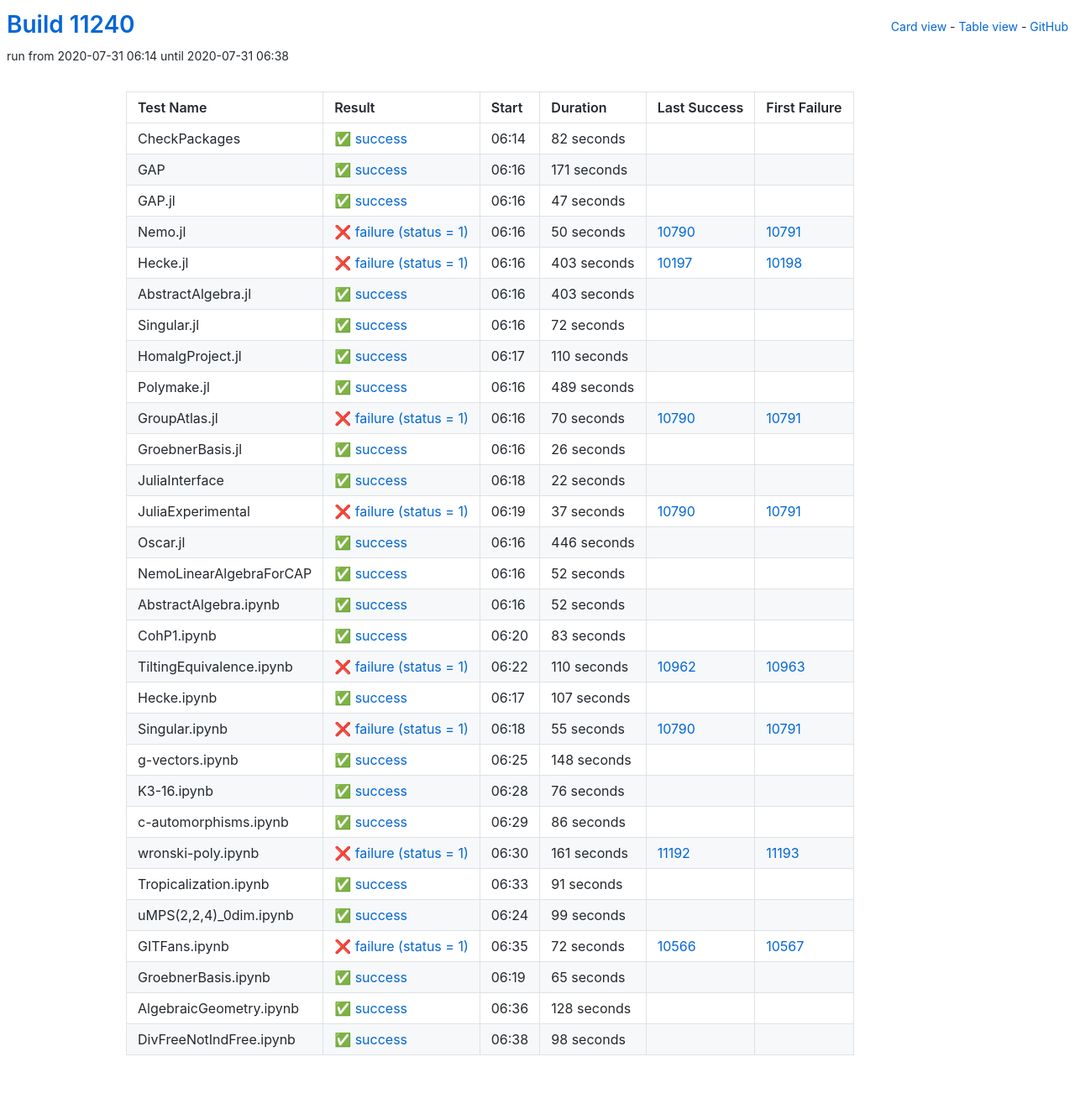
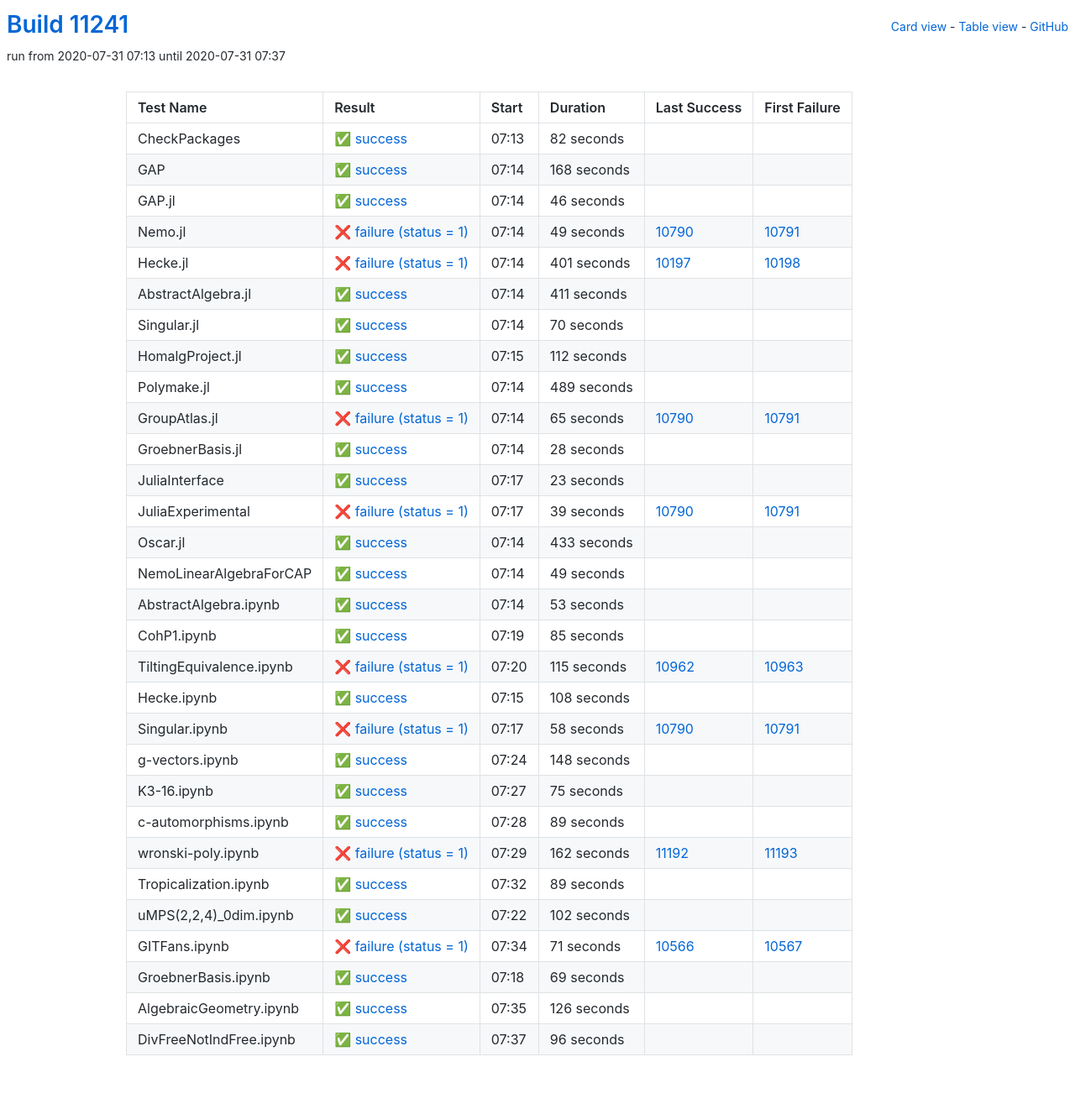
Before and after one commit to oscar-system/oscar-ci-status, a Jekyll site: the page built from table.html, in a window 1280 px wide. Shown: the whole page at 84% size. Built offline with Jekyll 4.4.1, drawn with Linux system fonts in a browser that asks for light colours.

Commit message:
Build #11241

```diff
--- a/_data/ci.yml
+++ b/_data/ci.yml
@@ -1,6 +1,6 @@
 ---
-build: 11240
-build_url: https://oscarci.mathematik.uni-kl.de/job/oscar/11240/
+build: 11241
+build_url: https://oscarci.mathematik.uni-kl.de/job/oscar/11241/
 job: oscar
 organization: oscar-system
 repo: oscar-ci-status
@@ -8,8 +8,8 @@
 tests:
 - name: CheckPackages
   id: checkpackages
-  log: https://oscarci.mathematik.uni-kl.de/job/oscar/11240/artifact/logs/build-11240/CheckPackages.log
-  start: 2020-07-31 06:14
+  log: https://oscarci.mathematik.uni-kl.de/job/oscar/11241/artifact/logs/build-11241/CheckPackages.log
+  start: 2020-07-31 07:13
   success: true
   exitcode: 0
   status: success
@@ -20,92 +20,92 @@
   first_failure_url:
 - name: GAP
   id: gap
-  log: https://oscarci.mathematik.uni-kl.de/job/oscar/11240/artifact/logs/build-11240/GAP.log
-  start: 2020-07-31 06:16
+  log: https://oscarci.mathematik.uni-kl.de/job/oscar/11241/artifact/logs/build-11241/GAP.log
+  start: 2020-07-31 07:14
   success: true
   exitcode: 0
   status: success
-  duration: 171
+  duration: 168
   last_success: false
   last_success_url:
   first_failure: false
   first_failure_url:
 - name: GAP.jl
   id: gap-jl
-  log: https://oscarci.mathematik.uni-kl.de/job/oscar/11240/artifact/logs/build-11240/GAP.jl.log
-  start: 2020-07-31 06:16
+  log: https://oscarci.mathematik.uni-kl.de/job/oscar/11241/artifact/logs/build-11241/GAP.jl.log
+  start: 2020-07-31 07:14
   success: true
   exitcode: 0
   status: success
-  duration: 47
+  duration: 46
   last_success: false
   last_success_url:
   first_failure: false
   first_failure_url:
 - name: Nemo.jl
   id: nemo-jl
-  log: https://oscarci.mathematik.uni-kl.de/job/oscar/11240/artifact/logs/build-11240/Nemo.jl.log
-  start: 2020-07-31 06:16
+  log: https://oscarci.mathematik.uni-kl.de/job/oscar/11241/artifact/logs/build-11241/Nemo.jl.log
+  start: 2020-07-31 07:14
   success: false
   exitcode: 1
   status: failure
-  duration: 50
+  duration: 49
   last_success: 10790
   last_success_url: https://oscarci.mathematik.uni-kl.de/job/oscar/10790/
   first_failure: 10791
   first_failure_url: https://oscarci.mathematik.uni-kl.de/job/oscar/10791/
 - name: Hecke.jl
   id: hecke-jl
-  log: https://oscarci.mathematik.uni-kl.de/job/oscar/11240/artifact/logs/build-11240/Hecke.jl.log
-  start: 2020-07-31 06:16
+  log: https://oscarci.mathematik.uni-kl.de/job/oscar/11241/artifact/logs/build-11241/Hecke.jl.log
+  start: 2020-07-31 07:14
   success: false
   exitcode: 1
   status: failure
-  duration: 403
+  duration: 401
   last_success: 10197
   last_success_url: https://oscarci.mathematik.uni-kl.de/job/oscar/10197/
   first_failure: 10198
   first_failure_url: https://oscarci.mathematik.uni-kl.de/job/oscar/10198/
 - name: AbstractAlgebra.jl
   id: abstractalgebra-jl
-  log: https://oscarci.mathematik.uni-kl.de/job/oscar/11240/artifact/logs/build-11240/AbstractAlgebra.jl.log
-  start: 2020-07-31 06:16
+  log: https://oscarci.mathematik.uni-kl.de/job/oscar/11241/artifact/logs/build-11241/AbstractAlgebra.jl.log
+  start: 2020-07-31 07:14
   success: true
   exitcode: 0
   status: success
-  duration: 403
+  duration: 411
   last_success: false
   last_success_url:
   first_failure: false
   first_failure_url:
 - name: Singular.jl
   id: singular-jl
-  log: https://oscarci.mathematik.uni-kl.de/job/oscar/11240/artifact/logs/build-11240/Singular.jl.log
-  start: 2020-07-31 06:16
+  log: https://oscarci.mathematik.uni-kl.de/job/oscar/11241/artifact/logs/build-11241/Singular.jl.log
+  start: 2020-07-31 07:14
   success: true
   exitcode: 0
   status: success
-  duration: 72
+  duration: 70
   last_success: false
   last_success_url:
   first_failure: false
   first_failure_url:
 - name: HomalgProject.jl
   id: homalgproject-jl
-  log: https://oscarci.mathematik.uni-kl.de/job/oscar/11240/artifact/logs/build-11240/HomalgProject.jl.log
-  start: 2020-07-31 06:17
+  log: https://oscarci.mathematik.uni-kl.de/job/oscar/11241/artifact/logs/build-11241/HomalgProject.jl.log
+  start: 2020-07-31 07:15
   success: true
   exitcode: 0
   status: success
-  duration: 110
+  duration: 112
   last_success: false
   last_success_url:
   first_failure: false
   first_failure_url:
 - name: Polymake.jl
   id: polymake-jl
-  log: https://oscarci.mathematik.uni-kl.de/job/oscar/11240/artifact/logs/build-11240/Polymake.jl.log
-  start: 2020-07-31 06:16
+  log: https://oscarci.mathematik.uni-kl.de/job/oscar/11241/artifact/logs/build-11241/Polymake.jl.log
+  start: 2020-07-31 07:14
   success: true
   exitcode: 0
   status: success
@@ -116,140 +116,140 @@
   first_failure_url:
 - name: GroupAtlas.jl
   id: groupatlas-jl
-  log: https://oscarci.mathematik.uni-kl.de/job/oscar/11240/artifact/logs/build-11240/GroupAtlas.jl.log
-  start: 2020-07-31 06:16
+  log: https://oscarci.mathematik.uni-kl.de/job/oscar/11241/artifact/logs/build-11241/GroupAtlas.jl.log
+  start: 2020-07-31 07:14
   success: false
   exitcode: 1
   status: failure
-  duration: 70
+  duration: 65
   last_success: 10790
   last_success_url: https://oscarci.mathematik.uni-kl.de/job/oscar/10790/
   first_failure: 10791
   first_failure_url: https://oscarci.mathematik.uni-kl.de/job/oscar/10791/
 - name: GroebnerBasis.jl
   id: groebnerbasis-jl
-  log: https://oscarci.mathematik.uni-kl.de/job/oscar/11240/artifact/logs/build-11240/GroebnerBasis.jl.log
-  start: 2020-07-31 06:16
+  log: https://oscarci.mathematik.uni-kl.de/job/oscar/11241/artifact/logs/build-11241/GroebnerBasis.jl.log
+  start: 2020-07-31 07:14
   success: true
   exitcode: 0
   status: success
-  duration: 26
+  duration: 28
   last_success: false
   last_success_url:
   first_failure: false
   first_failure_url:
 - name: JuliaInterface
   id: juliainterface
-  log: https://oscarci.mathematik.uni-kl.de/job/oscar/11240/artifact/logs/build-11240/JuliaInterface.log
-  start: 2020-07-31 06:18
+  log: https://oscarci.mathematik.uni-kl.de/job/oscar/11241/artifact/logs/build-11241/JuliaInterface.log
+  start: 2020-07-31 07:17
   success: true
   exitcode: 0
   status: success
-  duration: 22
+  duration: 23
   last_success: false
   last_success_url:
   first_failure: false
   first_failure_url:
 - name: JuliaExperimental
   id: juliaexperimental
-  log: https://oscarci.mathematik.uni-kl.de/job/oscar/11240/artifact/logs/build-11240/JuliaExperimental.log
-  start: 2020-07-31 06:19
+  log: https://oscarci.mathematik.uni-kl.de/job/oscar/11241/artifact/logs/build-11241/JuliaExperimental.log
+  start: 2020-07-31 07:17
   success: false
   exitcode: 1
   status: failure
-  duration: 37
+  duration: 39
   last_success: 10790
   last_success_url: https://oscarci.mathematik.uni-kl.de/job/oscar/10790/
   first_failure: 10791
   first_failure_url: https://oscarci.mathematik.uni-kl.de/job/oscar/10791/
 - name: Oscar.jl
   id: oscar-jl
-  log: https://oscarci.mathematik.uni-kl.de/job/oscar/11240/artifact/logs/build-11240/Oscar.jl.log
-  start: 2020-07-31 06:16
+  log: https://oscarci.mathematik.uni-kl.de/job/oscar/11241/artifact/logs/build-11241/Oscar.jl.log
+  start: 2020-07-31 07:14
   success: true
   exitcode: 0
   status: success
-  duration: 446
+  duration: 433
   last_success: false
   last_success_url:
   first_failure: false
   first_failure_url:
 - name: NemoLinearAlgebraForCAP
   id: nemolinearalgebraforcap
-  log: https://oscarci.mathematik.uni-kl.de/job/oscar/11240/artifact/logs/build-11240/NemoLinearAlgebraForCAP.log
-  start: 2020-07-31 06:16
+  log: https://oscarci.mathematik.uni-kl.de/job/oscar/11241/artifact/logs/build-11241/NemoLinearAlgebraForCAP.log
+  start: 2020-07-31 07:14
   success: true
   exitcode: 0
   status: success
-  duration: 52
+  duration: 49
   last_success: false
   last_success_url:
   first_failure: false
   first_failure_url:
 - name: AbstractAlgebra.ipynb
   id: abstractalgebra-ipynb
-  log: https://oscarci.mathematik.uni-kl.de/job/oscar/11240/artifact/logs/build-11240/AbstractAlgebra.ipynb.log
-  start: 2020-07-31 06:16
+  log: https://oscarci.mathematik.uni-kl.de/job/oscar/11241/artifact/logs/build-11241/AbstractAlgebra.ipynb.log
+  start: 2020-07-31 07:14
   success: true
   exitcode: 0
   status: success
-  duration: 52
+  duration: 53
   last_success: false
   last_success_url:
   first_failure: false
   first_failure_url:
 - name: CohP1.ipynb
   id: cohp1-ipynb
-  log: https://oscarci.mathematik.uni-kl.de/job/oscar/11240/artifact/logs/build-11240/CohP1.ipynb.log
-  start: 2020-07-31 06:20
+  log: https://oscarci.mathematik.uni-kl.de/job/oscar/11241/artifact/logs/build-11241/CohP1.ipynb.log
+  start: 2020-07-31 07:19
   success: true
   exitcode: 0
   status: success
-  duration: 83
+  duration: 85
   last_success: false
   last_success_url:
   first_failure: false
   first_failure_url:
 - name: TiltingEquivalence.ipynb
   id: tiltingequivalence-ipynb
-  log: https://oscarci.mathematik.uni-kl.de/job/oscar/11240/artifact/logs/build-11240/TiltingEquivalence.ipynb.log
-  start: 2020-07-31 06:22
+  log: https://oscarci.mathematik.uni-kl.de/job/oscar/11241/artifact/logs/build-11241/TiltingEquivalence.ipynb.log
+  start: 2020-07-31 07:20
   success: false
   exitcode: 1
   status: failure
-  duration: 110
+  duration: 115
   last_success: 10962
   last_success_url: https://oscarci.mathematik.uni-kl.de/job/oscar/10962/
   first_failure: 10963
   first_failure_url: https://oscarci.mathematik.uni-kl.de/job/oscar/10963/
 - name: Hecke.ipynb
   id: hecke-ipynb
-  log: https://oscarci.mathematik.uni-kl.de/job/oscar/11240/artifact/logs/build-11240/Hecke.ipynb.log
-  start: 2020-07-31 06:17
+  log: https://oscarci.mathematik.uni-kl.de/job/oscar/11241/artifact/logs/build-11241/Hecke.ipynb.log
+  start: 2020-07-31 07:15
   success: true
   exitcode: 0
   status: success
-  duration: 107
+  duration: 108
   last_success: false
   last_success_url:
   first_failure: false
   first_failure_url:
 - name: Singular.ipynb
   id: singular-ipynb
-  log: https://oscarci.mathematik.uni-kl.de/job/oscar/11240/artifact/logs/build-11240/Singular.ipynb.log
-  start: 2020-07-31 06:18
+  log: https://oscarci.mathematik.uni-kl.de/job/oscar/11241/artifact/logs/build-11241/Singular.ipynb.log
+  start: 2020-07-31 07:17
   success: false
   exitcode: 1
   status: failure
-  duration: 55
+  duration: 58
   last_success: 10790
   last_success_url: https://oscarci.mathematik.uni-kl.de/job/oscar/10790/
   first_failure: 10791
   first_failure_url: https://oscarci.mathematik.uni-kl.de/job/oscar/10791/
 - name: g-vectors.ipynb
   id: g-vectors-ipynb
-  log: https://oscarci.mathematik.uni-kl.de/job/oscar/11240/artifact/logs/build-11240/g-vectors.ipynb.log
-  start: 2020-07-31 06:25
+  log: https://oscarci.mathematik.uni-kl.de/job/oscar/11241/artifact/logs/build-11241/g-vectors.ipynb.log
+  start: 2020-07-31 07:24
   success: true
   exitcode: 0
   status: success
@@ -260,108 +260,108 @@
   first_failure_url:
 - name: K3-16.ipynb
   id: k3-16-ipynb
-  log: https://oscarci.mathematik.uni-kl.de/job/oscar/11240/artifact/logs/build-11240/K3-16.ipynb.log
-  start: 2020-07-31 06:28
+  log: https://oscarci.mathematik.uni-kl.de/job/oscar/11241/artifact/logs/build-11241/K3-16.ipynb.log
+  start: 2020-07-31 07:27
   success: true
   exitcode: 0
   status: success
-  duration: 76
+  duration: 75
   last_success: false
   last_success_url:
   first_failure: false
   first_failure_url:
 - name: c-automorphisms.ipynb
   id: c-automorphisms-ipynb
-  log: https://oscarci.mathematik.uni-kl.de/job/oscar/11240/artifact/logs/build-11240/c-automorphisms.ipynb.log
-  start: 2020-07-31 06:29
+  log: https://oscarci.mathematik.uni-kl.de/job/oscar/11241/artifact/logs/build-11241/c-automorphisms.ipynb.log
+  start: 2020-07-31 07:28
   success: true
   exitcode: 0
   status: success
-  duration: 86
+  duration: 89
   last_success: false
   last_success_url:
   first_failure: false
   first_failure_url:
 - name: wronski-poly.ipynb
   id: wronski-poly-ipynb
-  log: https://oscarci.mathematik.uni-kl.de/job/oscar/11240/artifact/logs/build-11240/wronski-poly.ipynb.log
-  start: 2020-07-31 06:30
+  log: https://oscarci.mathematik.uni-kl.de/job/oscar/11241/artifact/logs/build-11241/wronski-poly.ipynb.log
+  start: 2020-07-31 07:29
   success: false
   exitcode: 1
   status: failure
-  duration: 161
+  duration: 162
   last_success: 11192
   last_success_url: https://oscarci.mathematik.uni-kl.de/job/oscar/11192/
   first_failure: 11193
   first_failure_url: https://oscarci.mathematik.uni-kl.de/job/oscar/11193/
 - name: Tropicalization.ipynb
   id: tropicalization-ipynb
-  log: https://oscarci.mathematik.uni-kl.de/job/oscar/11240/artifact/logs/build-11240/Tropicalization.ipynb.log
-  start: 2020-07-31 06:33
+  log: https://oscarci.mathematik.uni-kl.de/job/oscar/11241/artifact/logs/build-11241/Tropicalization.ipynb.log
+  start: 2020-07-31 07:32
   success: true
   exitcode: 0
   status: success
-  duration: 91
+  duration: 89
   last_success: false
   last_success_url:
   first_failure: false
   first_failure_url:
 - name: uMPS(2,2,4)_0dim.ipynb
   id: umps-2-2-4-0dim-ipynb
-  log: https://oscarci.mathematik.uni-kl.de/job/oscar/11240/artifact/logs/build-11240/uMPS-2-2-4-_0dim.ipynb.log
-  start: 2020-07-31 06:24
+  log: https://oscarci.mathematik.uni-kl.de/job/oscar/11241/artifact/logs/build-11241/uMPS-2-2-4-_0dim.ipynb.log
+  start: 2020-07-31 07:22
   success: true
   exitcode: 0
   status: success
-  duration: 99
+  duration: 102
   last_success: false
   last_success_url:
   first_failure: false
   first_failure_url:
 - name: GITFans.ipynb
   id: gitfans-ipynb
-  log: https://oscarci.mathematik.uni-kl.de/job/oscar/11240/artifact/logs/build-11240/GITFans.ipynb.log
-  start: 2020-07-31 06:35
+  log: https://oscarci.mathematik.uni-kl.de/job/oscar/11241/artifact/logs/build-11241/GITFans.ipynb.log
+  start: 2020-07-31 07:34
   success: false
   exitcode: 1
   status: failure
-  duration: 72
+  duration: 71
   last_success: 10566
   last_success_url: https://oscarci.mathematik.uni-kl.de/job/oscar/10566/
   first_failure: 10567
   first_failure_url: https://oscarci.mathematik.uni-kl.de/job/oscar/10567/
 - name: GroebnerBasis.ipynb
   id: groebnerbasis-ipynb
-  log: https://oscarci.mathematik.uni-kl.de/job/oscar/11240/artifact/logs/build-11240/GroebnerBasis.ipynb.log
-  start: 2020-07-31 06:19
+  log: https://oscarci.mathematik.uni-kl.de/job/oscar/11241/artifact/logs/build-11241/GroebnerBasis.ipynb.log
+  start: 2020-07-31 07:18
   success: true
   exitcode: 0
   status: success
-  duration: 65
+  duration: 69
   last_success: false
   last_success_url:
   first_failure: false
   first_failure_url:
 - name: AlgebraicGeometry.ipynb
   id: algebraicgeometry-ipynb
-  log: https://oscarci.mathematik.uni-kl.de/job/oscar/11240/artifact/logs/build-11240/AlgebraicGeometry.ipynb.log
-  start: 2020-07-31 06:36
+  log: https://oscarci.mathematik.uni-kl.de/job/oscar/11241/artifact/logs/build-11241/AlgebraicGeometry.ipynb.log
+  start: 2020-07-31 07:35
   success: true
   exitcode: 0
   status: success
-  duration: 128
+  duration: 126
   last_success: false
   last_success_url:
   first_failure: false
   first_failure_url:
 - name: DivFreeNotIndFree.ipynb
   id: divfreenotindfree-ipynb
-  log: https://oscarci.mathematik.uni-kl.de/job/oscar/11240/artifact/logs/build-11240/DivFreeNotIndFree.ipynb.log
-  start: 2020-07-31 06:38
+  log: https://oscarci.mathematik.uni-kl.de/job/oscar/11241/artifact/logs/build-11241/DivFreeNotIndFree.ipynb.log
+  start: 2020-07-31 07:37
   success: true
   exitcode: 0
   status: success
-  duration: 98
+  duration: 96
   last_success: false
   last_success_url:
   first_failure: false
```
Also changed, not shown: README.md.
